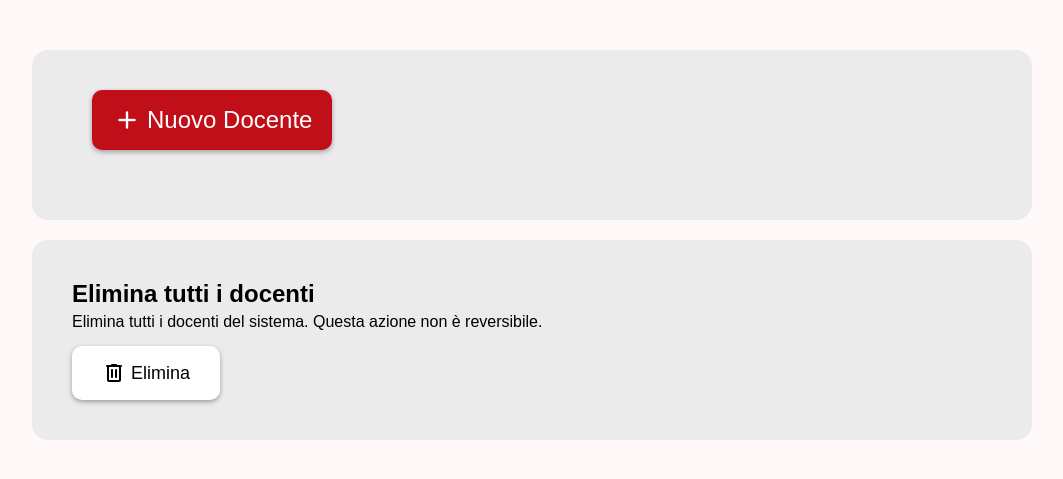
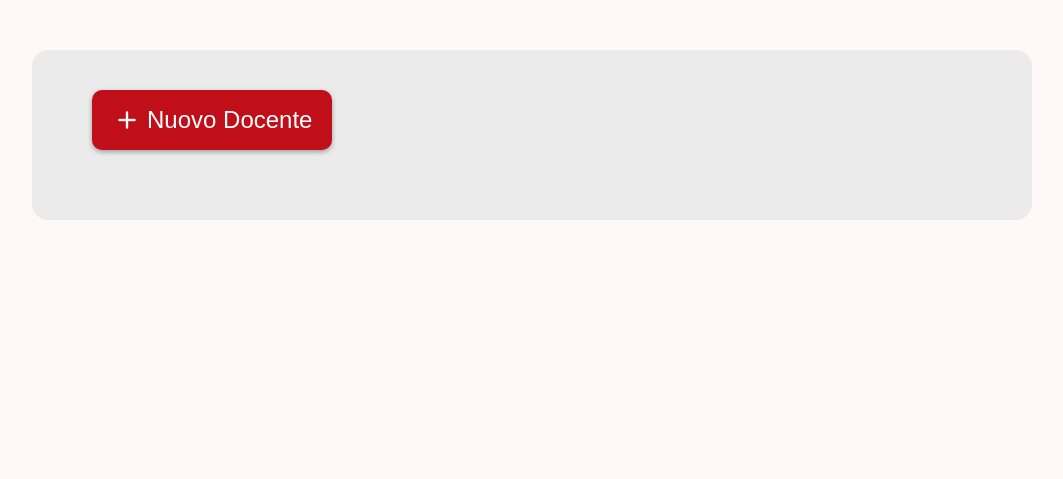
Before and after one commit to nkoexe/scuolasync, a Flask app: template sostituzioni/view/templates/gestione_impostazioni/docenti.html in a window 1280 px wide. Shown: the part 65-544 px from the top of the page, without its empty margins (108-1171 px from the left). Run offline with Flask 3, Linux system fonts and the light colour scheme; the template is opened without the code that fills it: most values are stand-ins (such as "Sample title", 1, 10 or a date in 2020); data that the repository does not hold is empty; parts of the project's set-up code (start-up, migrations or seed data) failed here and were passed over; some libraries are stand-ins or nearby versions; some web fonts are replaced.

Commit message:
nascosto temporaneamente eliminazione di tutti i docenti

```diff
--- a/sostituzioni/view/templates/gestione_impostazioni/docenti.html
+++ b/sostituzioni/view/templates/gestione_impostazioni/docenti.html
@@ -25,11 +25,11 @@
       </div>
       <div id="lista-docenti" class="gestione-dati-lista"></div>
     </div>
-    <div class="opzione">
+    <!-- <div class="opzione">
       <h5 class="opzione-titolo">Elimina tutti i docenti</h5>
       <p class="opzione-descrizione">Elimina tutti i docenti del sistema. Questa azione non è reversibile.</p>
       <div class="pulsante" onclick="ui_elimina_tutti_docenti()"><span class="icon material-symbols-rounded">delete</span><span>Elimina</span></div>
-    </div>
+    </div> -->
   </div>
 </div>
 {% endblock %}
```
